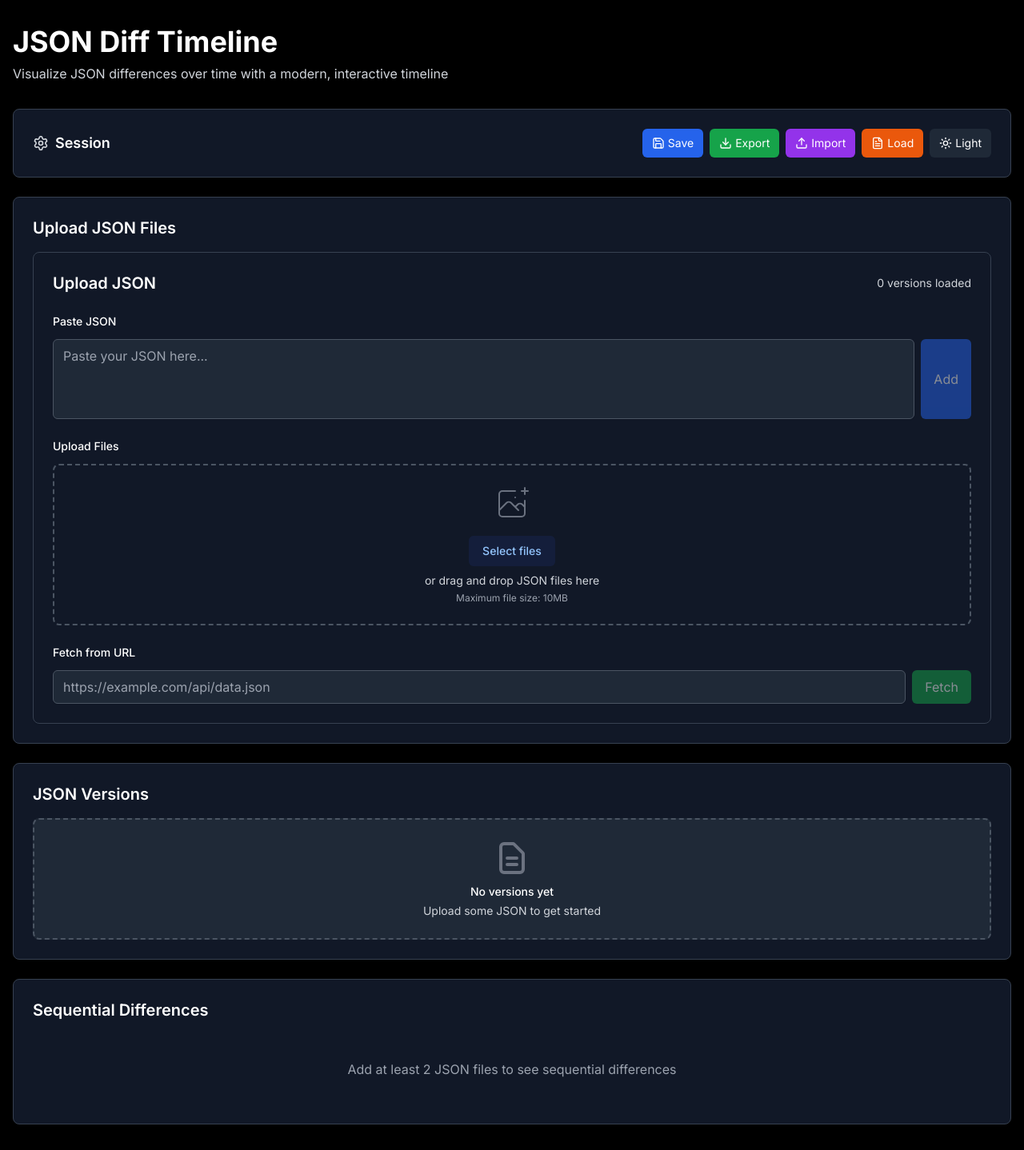
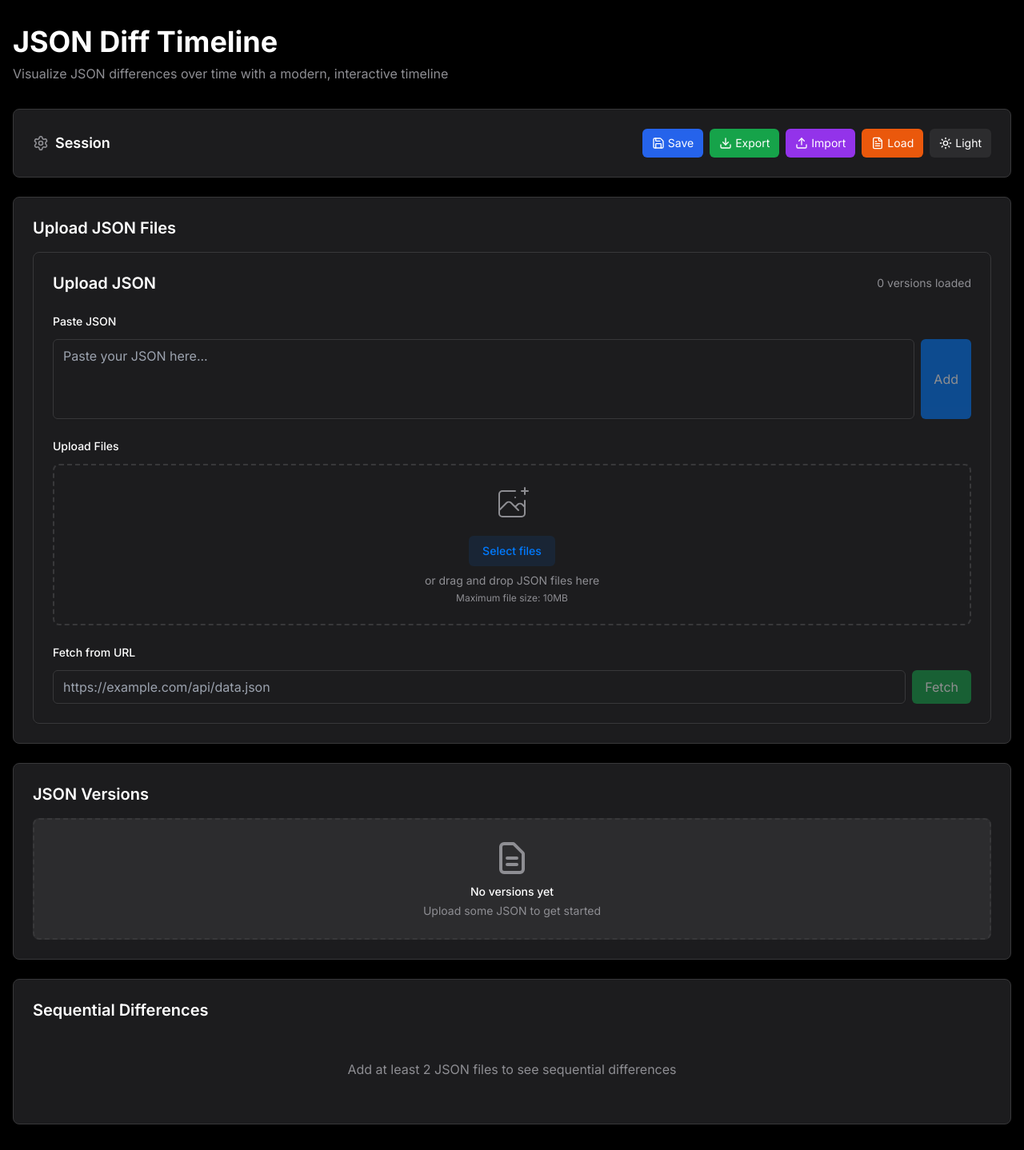
Before and after one commit to beautyfree/diff-few-jsons, a Next.js app: page / in a window 1280 px wide. Shown: the whole page at 80% size. Built offline with nearby package versions, Linux system fonts and the light colour scheme.

Commit message:
feat: update

```diff
--- a/app/page.tsx
+++ b/app/page.tsx
@@ -4,63 +4,63 @@ import dynamic from 'next/dynamic'
 // Dynamically import client components to avoid SSR issues
 const UploadPanel = dynamic(() => import('@/components/UploadPanel'), {
   ssr: false,
-  loading: () => <div className="text-gray-600 dark:text-gray-300">Loading upload panel...</div>
+  loading: () => <div className="text-muted-foreground">Loading upload panel...</div>
 })
 
 const VersionList = dynamic(() => import('@/components/VersionList'), {
   ssr: false,
-  loading: () => <div className="text-gray-600 dark:text-gray-300">Loading version list...</div>
+  loading: () => <div className="text-muted-foreground">Loading version list...</div>
 })
 
 const SequentialDiffs = dynamic(() => import('@/components/SequentialDiffs'), {
   ssr: false,
-  loading: () => <div className="text-gray-600 dark:text-gray-300">Loading diffs...</div>
+  loading: () => <div className="text-muted-foreground">Loading diffs...</div>
 })
 
 const SessionBar = dynamic(() => import('@/components/SessionBar'), {
   ssr: false,
-  loading: () => <div className="text-gray-600 dark:text-gray-300">Loading session controls...</div>
+  loading: () => <div className="text-muted-foreground">Loading session controls...</div>
 })
 
 export default function HomePage() {
   return (
-    <main className="min-h-screen bg-white dark:bg-black">
+    <main className="min-h-screen bg-background">
       <div className="container mx-auto px-4 py-8">
         <header className="mb-8">
-          <h1 className="text-4xl font-bold text-gray-900 dark:text-white mb-2">
+          <h1 className="text-4xl font-bold text-foreground mb-2">
             JSON Diff Timeline
           </h1>
-          <p className="text-gray-600 dark:text-gray-300">
+          <p className="text-muted-foreground">
             Visualize JSON differences over time with a modern, interactive timeline
           </p>
         </header>
 
         <Suspense fallback={
           <div className="flex items-center justify-center h-64">
-            <div className="text-gray-600 dark:text-gray-300">Loading...</div>
+            <div className="text-muted-foreground">Loading...</div>
           </div>
         }>
                     <div className="grid gap-6">
             {/* Session Management */}
-            <div className="bg-white dark:bg-gray-900 border border-gray-200 dark:border-gray-700 rounded-lg p-6">
+            <div className="bg-card border border-border rounded-lg p-6">
               <SessionBar />
             </div>
 
             {/* Upload JSON Files */}
-            <div className="bg-white dark:bg-gray-900 border border-gray-200 dark:border-gray-700 rounded-lg p-6">
-              <h2 className="text-xl font-semibold mb-4 text-gray-900 dark:text-white">Upload JSON Files</h2>
+            <div className="bg-card border border-border rounded-lg p-6">
+              <h2 className="text-xl font-semibold mb-4 text-foreground">Upload JSON Files</h2>
               <UploadPanel />
             </div>
 
             {/* JSON Versions */}
-            <div className="bg-white dark:bg-gray-900 border border-gray-200 dark:border-gray-700 rounded-lg p-6">
-              <h2 className="text-xl font-semibold mb-4 text-gray-900 dark:text-white">JSON Versions</h2>
+            <div className="bg-card border border-border rounded-lg p-6">
+              <h2 className="text-xl font-semibold mb-4 text-foreground">JSON Versions</h2>
               <VersionList />
             </div>
 
             {/* Sequential Diffs */}
-            <div className="bg-white dark:bg-gray-900 border border-gray-200 dark:border-gray-700 rounded-lg p-6">
-              <h2 className="text-xl font-semibold mb-4 text-gray-900 dark:text-white">Sequential Differences</h2>
+            <div className="bg-card border border-border rounded-lg p-6">
+              <h2 className="text-xl font-semibold mb-4 text-foreground">Sequential Differences</h2>
               <SequentialDiffs />
             </div>
           </div>
--- a/src/components/SequentialDiffs.tsx
+++ b/src/components/SequentialDiffs.tsx
@@ -142,7 +142,7 @@ export default function SequentialDiffs() {
 
   if (versions.length < 2) {
     return (
-      <div className="text-center py-8 text-gray-500 dark:text-gray-400">
+      <div className="text-center py-8 text-muted-foreground">
         <p>Add at least 2 JSON files to see sequential differences</p>
       </div>
     )
@@ -152,15 +152,15 @@ export default function SequentialDiffs() {
     <div className="space-y-6">
       {/* View Mode Toggle */}
       <div className="flex items-center justify-between">
-        <h3 className="text-lg font-semibold text-gray-900 dark:text-white">View Mode</h3>
+        <h3 className="text-lg font-semibold text-foreground">View Mode</h3>
         <div className="flex items-center gap-4">
           <div className="flex items-center gap-2">
             <button
               onClick={() => setViewMode('side-by-side')}
               className={`flex items-center gap-1 px-3 py-1 text-sm rounded ${
                 viewMode === 'side-by-side'
-                  ? 'bg-blue-500 text-white'
-                  : 'bg-gray-200 dark:bg-gray-700 text-gray-700 dark:text-gray-300 hover:bg-gray-300 dark:hover:bg-gray-600'
+                  ? 'bg-primary text-primary-foreground'
+                  : 'bg-secondary text-secondary-foreground hover:bg-accent'
               }`}
             >
               <Split className="w-4 h-4" />
@@ -170,8 +170,8 @@ export default function SequentialDiffs() {
               onClick={() => setViewMode('unified')}
               className={`flex items-center gap-1 px-3 py-1 text-sm rounded ${
                 viewMode === 'unified'
-                  ? 'bg-blue-500 text-white'
-                  : 'bg-gray-200 dark:bg-gray-700 text-gray-700 dark:text-gray-300 hover:bg-gray-300 dark:hover:bg-gray-600'
+                  ? 'bg-primary text-primary-foreground'
+                  : 'bg-secondary text-secondary-foreground hover:bg-accent'
               }`}
             >
               <Eye className="w-4 h-4" />
@@ -187,7 +187,7 @@ export default function SequentialDiffs() {
               onChange={(e) => setHideUnchanged(e.target.checked)}
               className="rounded"
             />
-            <label htmlFor="hideUnchanged" className="text-sm text-gray-700 dark:text-gray-300 cursor-pointer">
+            <label htmlFor="hideUnchanged" className="text-sm text-foreground cursor-pointer">
               Hide unchanged lines
             </label>
           </div>
@@ -195,15 +195,15 @@ export default function SequentialDiffs() {
       </div>
 
       {sequentialPairs.map((pair, index) => (
-        <div key={`${pair.versionA.id}-${pair.versionB.id}`} className="border border-gray-200 dark:border-gray-700 rounded-lg p-4">
+        <div key={`${pair.versionA.id}-${pair.versionB.id}`} className="border border-border rounded-lg p-4">
           <div className="flex items-center justify-between mb-4">
-            <h3 className="text-lg font-semibold text-gray-900 dark:text-white">
+            <h3 className="text-lg font-semibold text-foreground">
               {pair.versionA.label} → {pair.versionB.label}
             </h3>
             <div className="flex items-center gap-2">
               <button
                 onClick={() => copyToClipboard(pair.versionA, pair.versionB, pair.versionA.label, pair.versionB.label, index)}
-                className="flex items-center gap-1 px-3 py-1 text-sm bg-blue-500 text-white rounded hover:bg-blue-600"
+                className="flex items-center gap-1 px-3 py-1 text-sm bg-primary text-primary-foreground rounded hover:bg-primary/90"
               >
                 {copiedIndex === index ? (
                   <>
--- a/src/components/SessionBar.tsx
+++ b/src/components/SessionBar.tsx
@@ -220,8 +220,8 @@ function SessionBar({ className = '' }: SessionBarProps) {
       {/* Main Controls */}
       <div className="flex items-center justify-between">
         <div className="flex items-center space-x-2">
-          <Settings className="w-5 h-5 text-gray-600 dark:text-gray-300" />
-          <span className="text-lg font-semibold text-gray-900 dark:text-white">Session</span>
+          <Settings className="w-5 h-5 text-muted-foreground" />
+          <span className="text-lg font-semibold text-foreground">Session</span>
         </div>
 
         <div className="flex items-center space-x-2">
@@ -282,7 +282,7 @@ function SessionBar({ className = '' }: SessionBarProps) {
             whileHover={{ scale: 1.05 }}
             whileTap={{ scale: 0.95 }}
             onClick={toggleTheme}
-            className="flex items-center space-x-1 px-3 py-2 text-sm rounded-md transition-all duration-300 bg-gray-100 dark:bg-gray-800 text-gray-900 dark:text-white hover:bg-gray-200 dark:hover:bg-gray-700"
+            className="flex items-center space-x-1 px-3 py-2 text-sm rounded-md transition-all duration-300 bg-secondary text-secondary-foreground hover:bg-accent"
             title={`Switch to ${store.ui.theme === 'light' ? 'dark' : 'light'} theme`}
           >
             <motion.div
--- a/src/components/UploadPanel.tsx
+++ b/src/components/UploadPanel.tsx
@@ -260,10 +260,10 @@ function UploadPanel() {
   }, [handleFileUpload])
 
   return (
-    <div className="space-y-6 p-6 bg-white dark:bg-gray-900 rounded-lg shadow-sm border border-gray-200 dark:border-gray-700">
+    <div className="space-y-6 p-6 bg-card rounded-lg shadow-sm border border-border">
       <div className="flex items-center justify-between">
-        <h2 className="text-xl font-semibold text-gray-900 dark:text-white">Upload JSON</h2>
-        <span className="text-sm text-gray-600 dark:text-gray-300">
+        <h2 className="text-xl font-semibold text-foreground">Upload JSON</h2>
+        <span className="text-sm text-muted-foreground">
           {versions.length} version{versions.length !== 1 ? 's' : ''} loaded
         </span>
       </div>
@@ -316,7 +316,7 @@ function UploadPanel() {
 
       {/* Paste Zone */}
       <div className="space-y-3">
-        <label className="block text-sm font-medium text-gray-900 dark:text-white">
+        <label className="block text-sm font-medium text-foreground">
           Paste JSON
         </label>
         <div className="flex space-x-2">
@@ -324,7 +324,7 @@ function UploadPanel() {
             value={pasteText}
             onChange={(e) => setPasteText(e.target.value)}
             placeholder="Paste your JSON here..."
-            className="flex-1 min-h-[100px] px-3 py-2 border border-gray-300 dark:border-gray-600 rounded-md shadow-sm focus:outline-none focus:ring-2 focus:ring-blue-500 focus:border-blue-500 resize-none bg-white dark:bg-gray-800 text-gray-900 dark:text-white"
+            className="flex-1 min-h-[100px] px-3 py-2 border border-border rounded-md shadow-sm focus:outline-none focus:ring-2 focus:ring-primary focus:border-primary resize-none bg-card text-foreground"
             onKeyDown={(e) => {
               if (e.key === 'Enter' && (e.metaKey || e.ctrlKey)) {
                 handlePasteSubmit()
@@ -334,7 +334,7 @@ function UploadPanel() {
           <button
             onClick={handlePasteSubmit}
             disabled={!pasteText.trim()}
-            className="px-4 py-2 bg-blue-600 text-white rounded-md hover:bg-blue-700 focus:outline-none focus:ring-2 focus:ring-blue-500 focus:ring-offset-2 disabled:opacity-50 disabled:cursor-not-allowed"
+            className="px-4 py-2 bg-primary text-primary-foreground rounded-md hover:bg-primary/90 focus:outline-none focus:ring-2 focus:ring-primary focus:ring-offset-2 disabled:opacity-50 disabled:cursor-not-allowed"
           >
             Add
           </button>
@@ -343,7 +343,7 @@ function UploadPanel() {
 
       {/* File Upload Zone */}
       <div className="space-y-3">
-        <label className="block text-sm font-medium text-gray-900 dark:text-white">
+        <label className="block text-sm font-medium text-foreground">
           Upload Files
         </label>
         <div
@@ -352,25 +352,25 @@ function UploadPanel() {
           onDrop={handleDrop}
           className={`border-2 border-dashed rounded-lg p-6 text-center transition-colors ${
             isDragOver
-              ? 'border-blue-400 bg-blue-50 dark:bg-blue-900/20'
-              : 'border-gray-300 dark:border-gray-600 hover:border-blue-400'
+              ? 'border-primary bg-primary/10'
+              : 'border-border hover:border-primary'
           }`}
         >
-                      <svg className="mx-auto h-12 w-12 text-gray-400 dark:text-gray-500" stroke="currentColor" fill="none" viewBox="0 0 48 48">
+                      <svg className="mx-auto h-12 w-12 text-muted-foreground" stroke="currentColor" fill="none" viewBox="0 0 48 48">
             <path d="M28 8H12a4 4 0 00-4 4v20m32-12v8m0 0v8a4 4 0 01-4 4H12a4 4 0 01-4-4v-4m32-4l-3.172-3.172a4 4 0 00-5.656 0L28 28M8 32l9.172-9.172a4 4 0 015.656 0L28 28m0 0l4 4m4-24h8m-4-4v8m-12 4h.02" strokeWidth={2} strokeLinecap="round" strokeLinejoin="round" />
           </svg>
           <div className="mt-4">
             <button
               type="button"
               onClick={() => fileInputRef.current?.click()}
-              className="inline-flex items-center px-4 py-2 border border-transparent text-sm font-medium rounded-md text-blue-700 dark:text-blue-300 bg-blue-100 dark:bg-blue-900/20 hover:bg-blue-200 dark:hover:bg-blue-900/40 focus:outline-none focus:ring-2 focus:ring-offset-2 focus:ring-blue-500"
+              className="inline-flex items-center px-4 py-2 border border-transparent text-sm font-medium rounded-md text-primary bg-primary/10 hover:bg-primary/20 focus:outline-none focus:ring-2 focus:ring-offset-2 focus:ring-primary"
             >
               Select files
             </button>
-                          <p className="mt-2 text-sm text-gray-600 dark:text-gray-300">
+                          <p className="mt-2 text-sm text-muted-foreground">
                 or drag and drop JSON files here
               </p>
-              <p className="text-xs text-gray-500 dark:text-gray-400 mt-1">
+              <p className="text-xs text-muted-foreground mt-1">
               Maximum file size: 10MB
             </p>
           </div>
@@ -387,7 +387,7 @@ function UploadPanel() {
 
       {/* URL Input */}
       <div className="space-y-3">
-        <label className="block text-sm font-medium text-gray-900 dark:text-white">
+        <label className="block text-sm font-medium text-foreground">
           Fetch from URL
         </label>
         <div className="flex space-x-2">
@@ -396,7 +396,7 @@ function UploadPanel() {
             value={urlInput}
             onChange={(e) => setUrlInput(e.target.value)}
             placeholder="https://example.com/api/data.json"
-            className="flex-1 px-3 py-2 border border-gray-300 dark:border-gray-600 rounded-md shadow-sm focus:outline-none focus:ring-2 focus:ring-blue-500 focus:border-blue-500 bg-white dark:bg-gray-800 text-gray-900 dark:text-white"
+            className="flex-1 px-3 py-2 border border-border rounded-md shadow-sm focus:outline-none focus:ring-2 focus:ring-primary focus:border-primary bg-card text-foreground"
             onKeyDown={(e) => {
               if (e.key === 'Enter') {
                 handleUrlFetch()
@@ -426,7 +426,7 @@ function UploadPanel() {
       {/* Status Indicators */}
       {statuses.length > 0 && (
         <div className="space-y-2">
-          <h3 className="text-sm font-medium text-gray-900 dark:text-white">Recent Uploads</h3>
+          <h3 className="text-sm font-medium text-foreground">Recent Uploads</h3>
           <div className="space-y-1">
             {statuses.slice(-5).map(status => (
               <div key={status.id} className="flex items-center text-sm">
@@ -435,7 +435,7 @@ function UploadPanel() {
                   status.status === 'success' ? 'bg-green-400' :
                   'bg-red-400'
                 }`} />
-                <span className="text-gray-600 dark:text-gray-300">
+                <span className="text-muted-foreground">
                   {status.status === 'loading' && 'Processing...'}
                   {status.status === 'success' && 'Upload successful'}
                   {status.status === 'error' && 'Upload failed'}
--- a/src/components/VersionList.tsx
+++ b/src/components/VersionList.tsx
@@ -103,12 +103,12 @@ function VersionList({ className = '' }: VersionListProps) {
 
   if (versions.length === 0) {
     return (
-      <div className={`p-6 bg-gray-50 dark:bg-gray-800 rounded-lg border-2 border-dashed border-gray-300 dark:border-gray-600 text-center ${className}`}>
-        <svg className="mx-auto h-12 w-12 text-gray-400 dark:text-gray-500" fill="none" viewBox="0 0 24 24" stroke="currentColor">
+      <div className={`p-6 bg-muted rounded-lg border-2 border-dashed border-border text-center ${className}`}>
+        <svg className="mx-auto h-12 w-12 text-muted-foreground" fill="none" viewBox="0 0 24 24" stroke="currentColor">
           <path strokeLinecap="round" strokeLinejoin="round" strokeWidth={2} d="M9 12h6m-6 4h6m2 5H7a2 2 0 01-2-2V5a2 2 0 012-2h5.586a1 1 0 01.707.293l5.414 5.414a1 1 0 01.293.707V19a2 2 0 01-2 2z" />
         </svg>
-        <h3 className="mt-2 text-sm font-medium text-gray-900 dark:text-white">No versions yet</h3>
-        <p className="mt-1 text-sm text-gray-600 dark:text-gray-300">
+        <h3 className="mt-2 text-sm font-medium text-foreground">No versions yet</h3>
+        <p className="mt-1 text-sm text-muted-foreground">
           Upload some JSON to get started
         </p>
       </div>
@@ -118,8 +118,8 @@ function VersionList({ className = '' }: VersionListProps) {
   return (
     <div className={`space-y-4 ${className}`}>
       <div className="flex items-center justify-between">
-        <h2 className="text-lg font-semibold text-gray-900 dark:text-white">JSON Versions</h2>
-        <span className="text-sm text-gray-600 dark:text-gray-300">
+        <h2 className="text-lg font-semibold text-foreground">JSON Versions</h2>
+        <span className="text-sm text-muted-foreground">
           {versions.length} version{versions.length !== 1 ? 's' : ''}
         </span>
       </div>
@@ -138,7 +138,7 @@ function VersionList({ className = '' }: VersionListProps) {
           >
             <motion.div
               layout
-              className="bg-white dark:bg-gray-800 border border-gray-200 dark:border-gray-700 rounded-lg p-4 shadow-sm hover:shadow-md transition-shadow"
+              className="bg-card border border-border rounded-lg p-4 shadow-sm hover:shadow-md transition-shadow"
             >
               <div className="flex items-start justify-between">
                 <div className="flex items-start space-x-3 flex-1 min-w-0">
--- a/tailwind.config.ts
+++ b/tailwind.config.ts
@@ -11,57 +11,29 @@ const config: Config = {
   theme: {
     extend: {
       colors: {
-        // Apple-inspired theme colors
-        background: '#ffffff',
-        foreground: '#1d1d1f',
+        // Theme colors using CSS variables
+        background: 'rgb(var(--color-background))',
+        foreground: 'rgb(var(--color-foreground))',
         card: {
-          DEFAULT: '#ffffff',
-          foreground: '#1d1d1f',
+          DEFAULT: 'rgb(var(--color-card))',
+          foreground: 'rgb(var(--color-card-foreground))',
         },
         muted: {
-          DEFAULT: '#f5f5f7',
-          foreground: '#86868b',
+          DEFAULT: 'rgb(var(--color-muted))',
+          foreground: 'rgb(var(--color-muted-foreground))',
         },
-        border: '#d2d2d7',
-        input: '#ffffff',
+        border: 'rgb(var(--color-border))',
         primary: {
-          DEFAULT: '#0071e3',
-          foreground: '#ffffff',
+          DEFAULT: 'rgb(var(--color-primary))',
+          foreground: 'rgb(var(--color-primary-foreground))',
         },
         secondary: {
-          DEFAULT: '#f5f5f7',
-          foreground: '#1d1d1f',
+          DEFAULT: 'rgb(var(--color-secondary))',
+          foreground: 'rgb(var(--color-secondary-foreground))',
         },
         accent: {
-          DEFAULT: '#f5f5f7',
-          foreground: '#1d1d1f',
-        },
-        // Dark mode colors
-        dark: {
-          background: '#000000',
-          foreground: '#ffffff',
-          card: {
-            DEFAULT: '#1c1c1e',
-            foreground: '#ffffff',
-          },
-          muted: {
-            DEFAULT: '#2c2c2e',
-            foreground: '#8e8e93',
-          },
-          border: '#38383a',
-          input: '#1c1c1e',
-          primary: {
-            DEFAULT: '#007aff',
-            foreground: '#ffffff',
-          },
-          secondary: {
-            DEFAULT: '#2c2c2e',
-            foreground: '#ffffff',
-          },
-          accent: {
-            DEFAULT: '#2c2c2e',
-            foreground: '#ffffff',
-          },
+          DEFAULT: 'rgb(var(--color-accent))',
+          foreground: 'rgb(var(--color-accent-foreground))',
         },
         // Semantic diff colors
         'diff-added': {
```
Also changed, not shown: src/components/SideBySideDiff.tsx (+10 -10 lines), src/styles/theme.css (+57 -1 lines).
